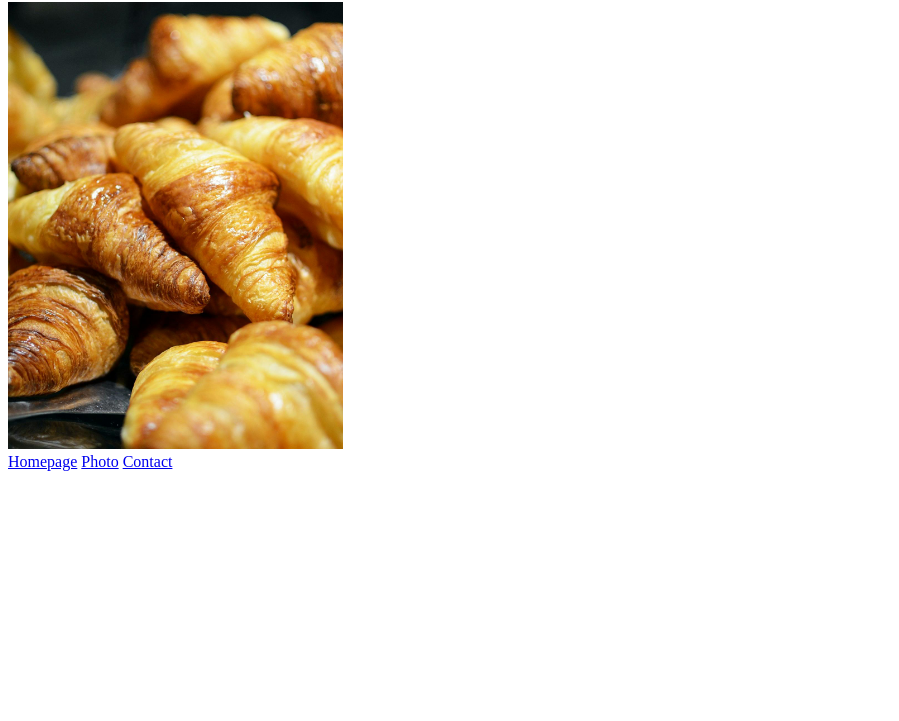
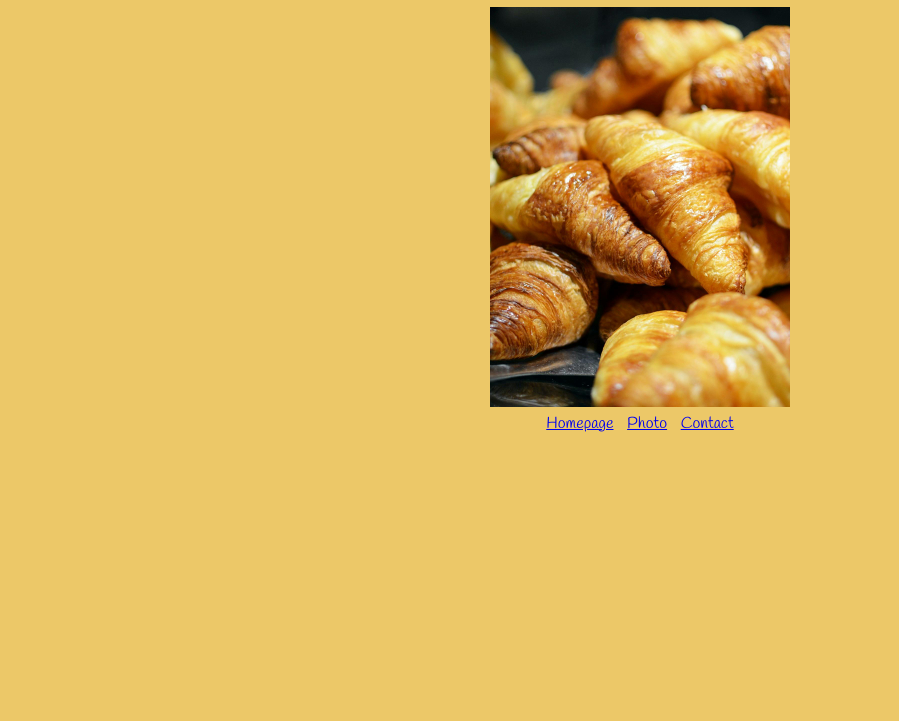
Before and after one commit to malory171/Croissant, a plain HTML site: page photo.html in a window 1280 px wide. Shown: the part 79-800 px from the top of the page, without its empty margins (0-899 px from the left). Drawn offline with Linux system fonts and the light colour scheme.

Commit message:
Added some CSS styling

```diff
--- a/CSS/styles.css
+++ b/CSS/styles.css
@@ -0,0 +1,11 @@
+body {
+  background-color: #ecc868;
+  font-family: "Handlee", cursive;
+  text-align: center;
+}
+a {
+  margin: 5px;
+}
+img {
+  width: 300px;
+}
--- a/photo.html
+++ b/photo.html
@@ -3,11 +3,16 @@
   <head>
     <meta charset="UTF-8" />
     <meta name="viewport" content="width=device-width, initial-scale=1.0" />
+    <link
+      href="https://fonts.googleapis.com/css2?family=Handlee&display=swap"
+      rel="stylesheet"
+    />
+    <link rel="stylesheet" href="css/styles.css" />
     <title>Document</title>
   </head>
   <body>
     <h1>🥐 Behold: delicious croissants!</h1>
-    <div><img src="images/croissant.jpg" alt="" width="335px" /></div>
+    <div><img src="images/croissant.jpg" alt="" /></div>
     <a href="/">Homepage</a>
     <a href="/photo.html">Photo</a>
     <a href="/contact.html">Contact</a>
```
Also changed, not shown: contact.html (+5 -0 lines), index.html (+1 -0 lines).
